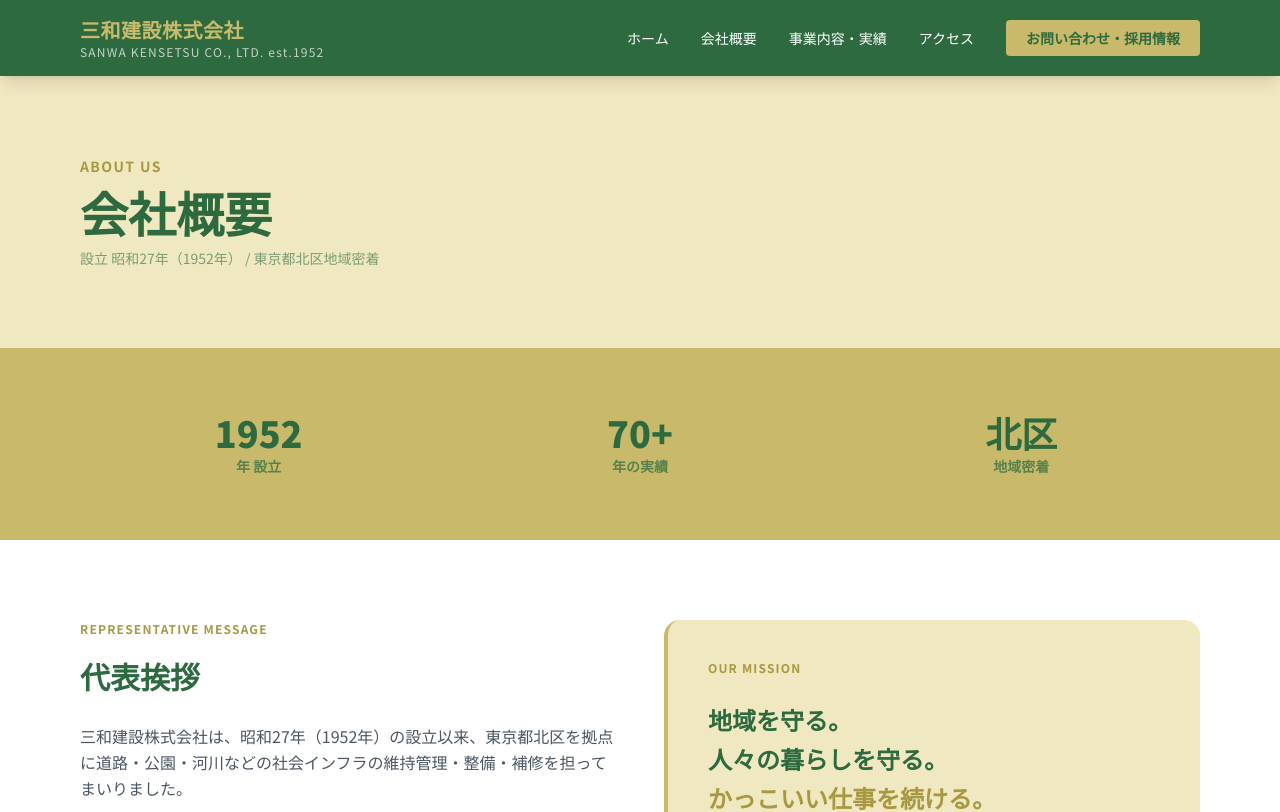
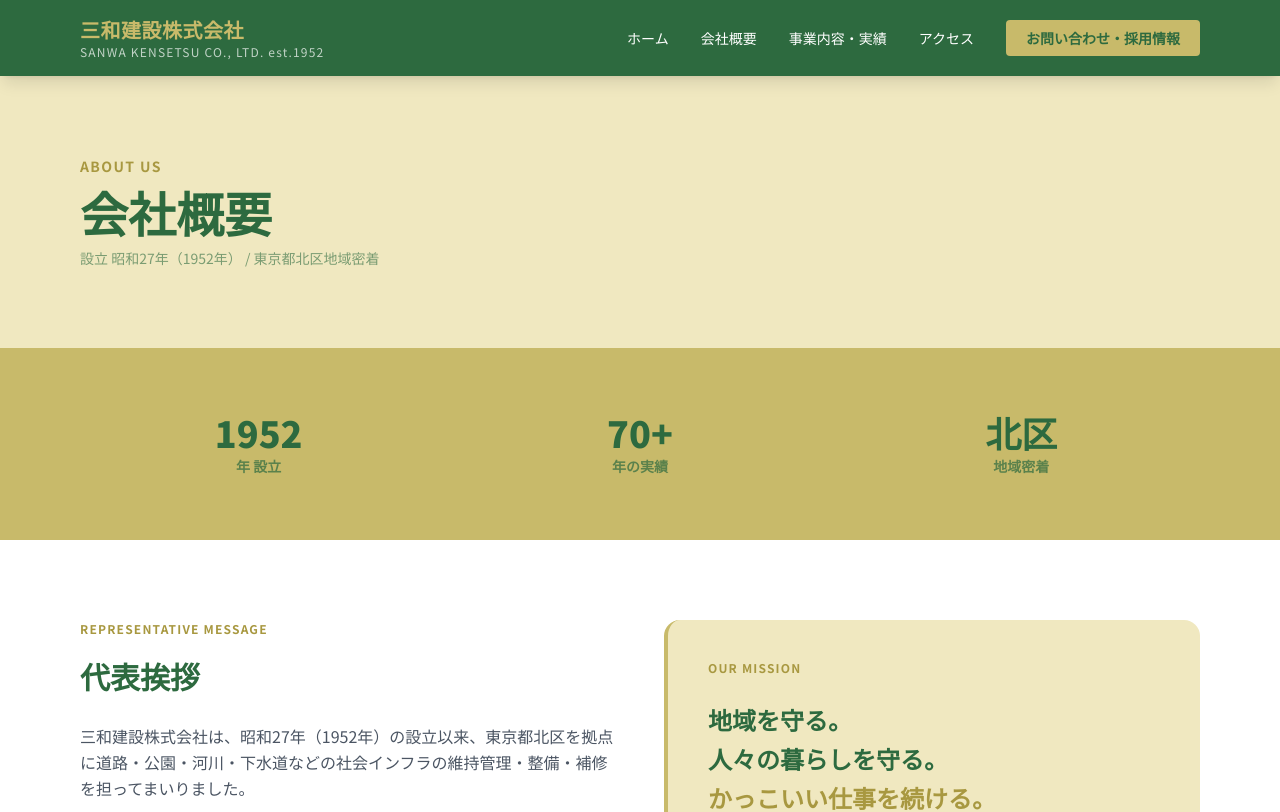
Before and after one commit to sanwakensetsu3030-lgtm/sanwa-kensetsu, a Next.js app: page /about in a window 1280 px wide. Shown: the top 812 px of the page. Built offline with nearby package versions, Linux system fonts and the light colour scheme.

Commit message:
代表挨拶に「下水道」を追加

```diff
--- a/app/about/page.tsx
+++ b/app/about/page.tsx
@@ -50,7 +50,7 @@
             <p className="section-subtitle">Representative Message</p>
             <h2 className="section-title">代表挨拶</h2>
             <div className="text-gray-600 leading-relaxed space-y-4 mt-6">
-              <p>三和建設株式会社は、昭和27年（1952年）の設立以来、東京都北区を拠点に道路・公園・河川などの社会インフラの維持管理・整備・補修を担ってまいりました。</p>
+              <p>三和建設株式会社は、昭和27年（1952年）の設立以来、東京都北区を拠点に道路・公園・河川・下水道などの社会インフラの維持管理・整備・補修を担ってまいりました。</p>
               <p>私たちが守るのは、地域の皆さまが毎日使う道路であり、お子さんが遊ぶ公園であり、暮らしを守る河川です。目立たない場所で支える仕事だからこそ、誠実に、丁寧に、現場と向き合い続けることを大切にしています。</p>
               <p>また、台風や大雪など災害時には「土木緊急工作隊」として最前線で対応にあたります。地域に頼りにされる存在であることが、私たちの誇りです。</p>
               <p>土木建設業を「危険・汚い・きつい」ではなく、かっこよく、憧れられる仕事へ。次世代を担う若い仲間たちとともに、地域の未来を守り続けてまいります。</p>
```
